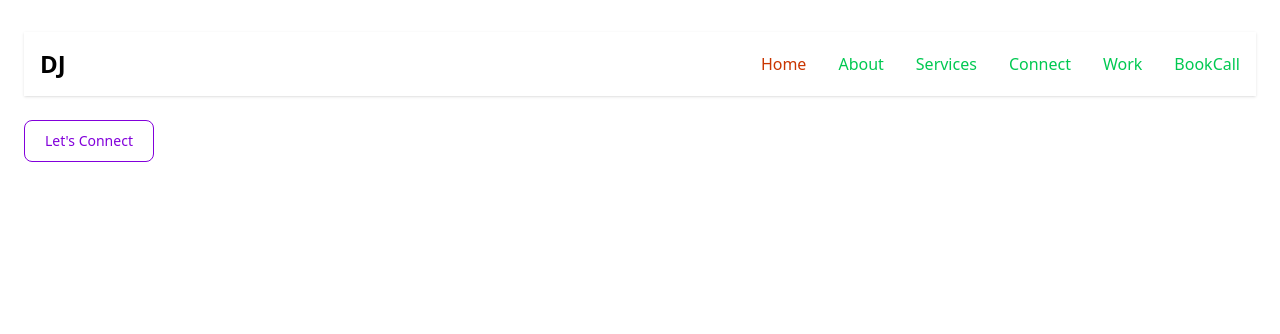
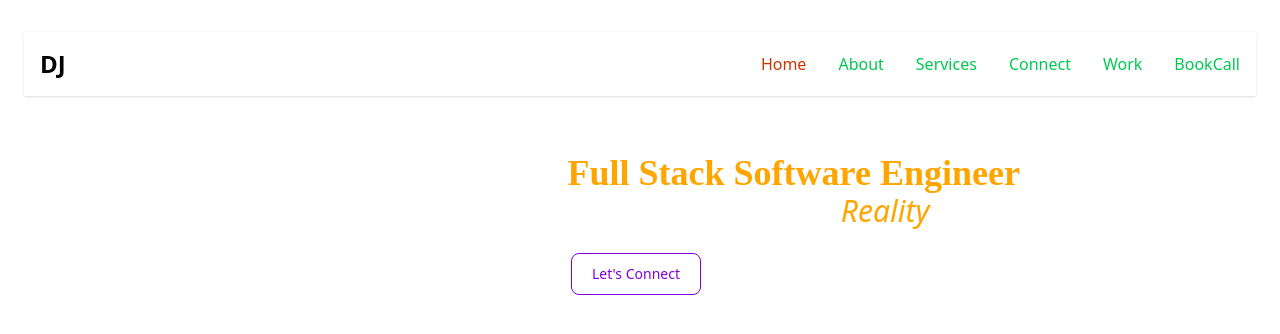
Before and after one commit to dhirendraj-cmd/dhirendraj, a React (Vite) app: page / in a window 1280 px wide. Shown: the top 334 px of the page. Built offline with nearby package versions, Linux system fonts and the light colour scheme.

Commit message:
added more info

```diff
--- a/src/components/Main.jsx
+++ b/src/components/Main.jsx
@@ -3,7 +3,21 @@ function Main() {
     return (
         <>
            <br/>
-           <div>
+           <div className="text-center">
+                <p className="text-2xl text-white">Hi, Welcome to my folio</p>
+                <p className="text-4xl text-white">I am, Dhirendra A,
+                    <span style={{fontFamily: 'cursive', color: 'orange', padding: "5px", fontWeight: "bold"}}>
+                        Full Stack Software Engineer
+                    </span>
+                </p>
+                <p className="text-3xl text-white">I can help you turn your ideas in to
+                    <span style={{padding: "5px", color: "orange", fontStyle: "italic"}}>
+                        Reality
+                    </span>
+                </p>
+           </div>
+           <br/>
+           <div className="text-center">
                 <button className="text-purple-700 hover:text-white border border-purple-700 hover:bg-purple-800 focus:ring-4 focus:outline-none focus:ring-purple-300 font-medium rounded-lg text-sm px-5 py-2.5 text-center me-2 mb-2 dark:border-purple-400 dark:text-purple-400 dark:hover:text-white dark:hover:bg-purple-500 dark:focus:ring-purple-900 cursor-pointer">Let's Connect</button>
            </div>
 
--- a/src/index.css
+++ b/src/index.css
@@ -1 +1,9 @@
 @import "tailwindcss";
+
+html {
+    scroll-behavior: smooth;
+}
+
+.cursive-text {
+    font-family: 'Dancing Script', cursive;
+  }
```
